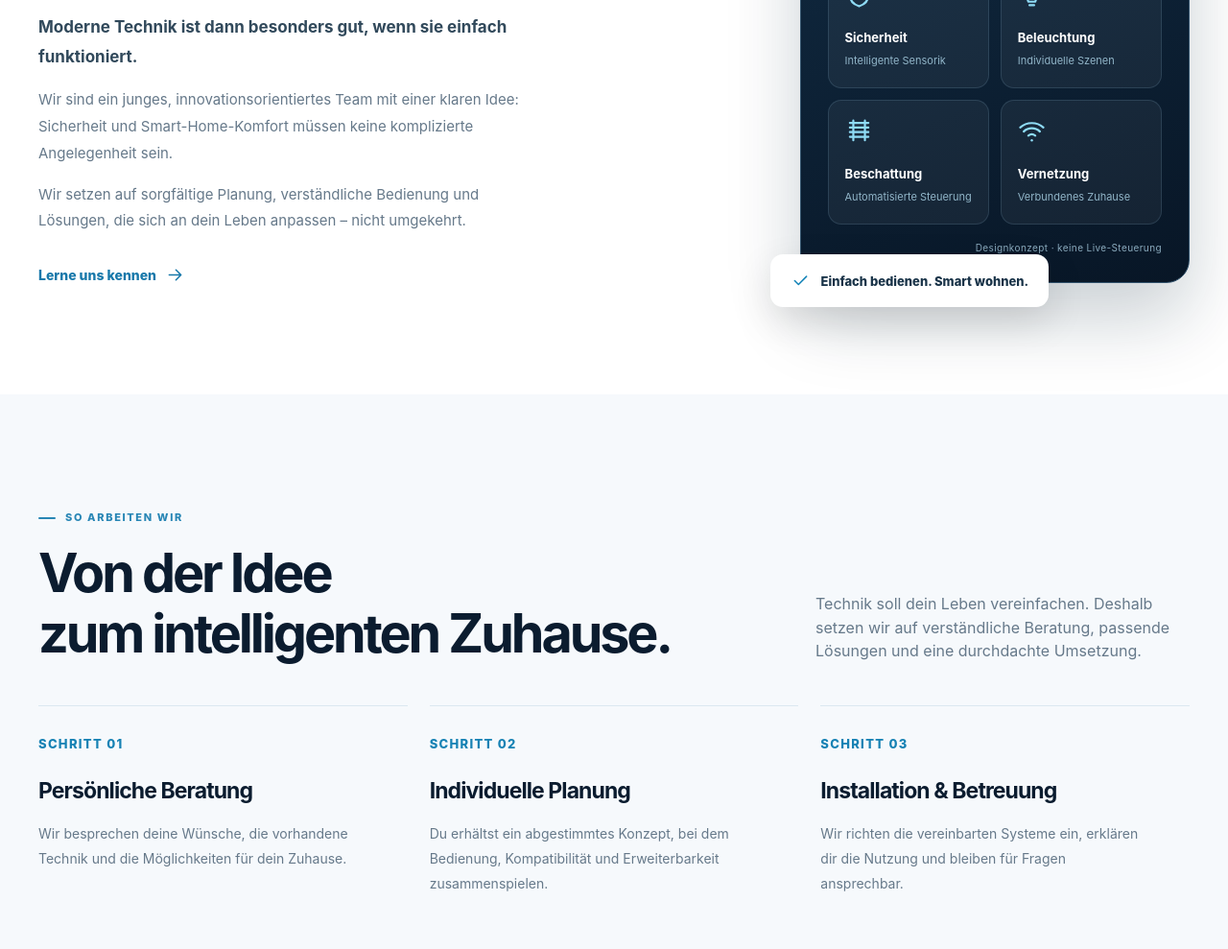
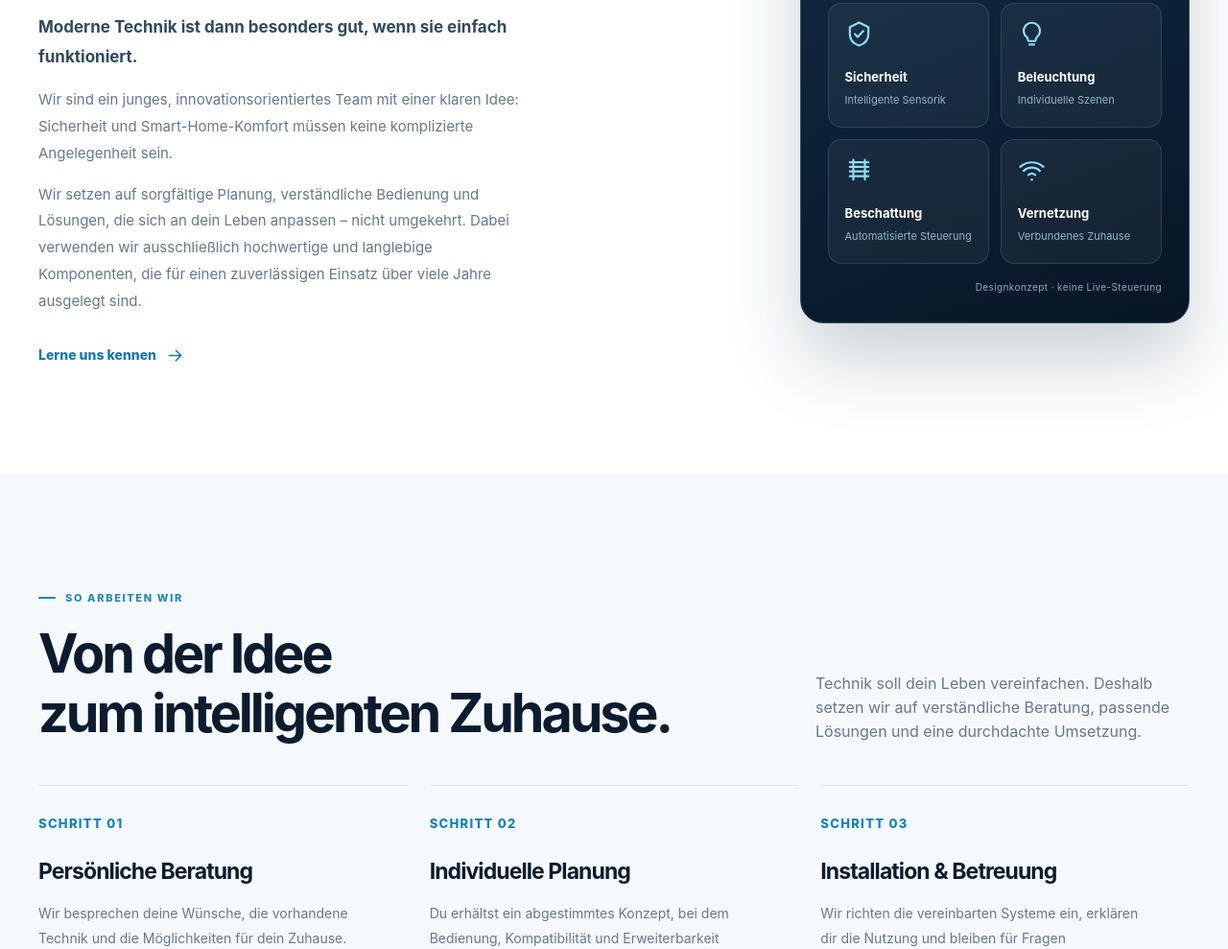
Before and after one commit to ilex1337/SmartHome, a plain HTML site: page ueber-uns.html in a window 1280 px wide. Shown: the part 1030-2019 px from the top of the page at 96% size. Drawn offline with Linux system fonts and the light colour scheme.

Commit message:
Add files via upload

```diff
--- a/ueber-uns.html
+++ b/ueber-uns.html
@@ -41,7 +41,7 @@
 <div class="page-banner-breadcrumb"><a href="index.html">Startseite</a><span aria-hidden="true">/</span><span>Über uns</span></div>
 <span class="eyebrow">Wir sind für dich da</span><h1 id="page-title">Technik mit Persönlichkeit.<br><em>Beratung mit Weitblick.</em></h1><p>Lerne SmartProtect kennen und erzähl uns, wie wir dein Zuhause sicherer und komfortabler machen können.</p></div><div class="page-banner-stamp" aria-hidden="true"><svg class="icon"><use href="#house"/></svg></div></div></section><section aria-labelledby="about-title" class="section about-section about-section--page" id="ueber-uns">
 <div class="container about-grid">
-<div class="reveal"><span class="eyebrow">Das ist SmartProtect</span><h2 id="about-title">Fortschritt, der sich nach Zuhause anfühlt.</h2><p class="about-lead">Moderne Technik ist dann besonders gut, wenn sie einfach funktioniert.</p><p>Wir sind ein junges, innovationsorientiertes Team mit einer klaren Idee: Sicherheit und Smart-Home-Komfort müssen keine komplizierte Angelegenheit sein.</p><p>Wir setzen auf sorgfältige Planung, verständliche Bedienung und Lösungen, die sich an dein Leben anpassen – nicht umgekehrt.</p><a class="about-link" href="kontakt.html#kontakt">Lerne uns kennen <svg class="icon"><use href="#arrow"></use></svg></a></div>
+<div class="reveal"><span class="eyebrow">Das ist SmartProtect</span><h2 id="about-title">Fortschritt, der sich nach Zuhause anfühlt.</h2><p class="about-lead">Moderne Technik ist dann besonders gut, wenn sie einfach funktioniert.</p><p>Wir sind ein junges, innovationsorientiertes Team mit einer klaren Idee: Sicherheit und Smart-Home-Komfort müssen keine komplizierte Angelegenheit sein.</p><p>Wir setzen auf sorgfältige Planung, verständliche Bedienung und Lösungen, die sich an dein Leben anpassen – nicht umgekehrt. Dabei verwenden wir ausschließlich hochwertige und langlebige Komponenten, die für einen zuverlässigen Einsatz über viele Jahre ausgelegt sind.</p><a class="about-link" href="kontakt.html#kontakt">Lerne uns kennen <svg class="icon"><use href="#arrow"></use></svg></a></div>
 <div aria-label="Beispielhafte Visualisierung einer Smart-Home-Steueroberfläche" class="mockup-wrap reveal">
 <div class="mockup">
 <div class="mockup-heading"><div><span class="mockup-overline">SmartProtect / Beispielansicht</span><strong>Mein Zuhause</strong></div><span class="mockup-weather"><svg class="icon"><use href="#sun"></use></svg> Smart Living</span></div>
@@ -49,7 +49,7 @@
 <div class="mockup-tiles"><div class="mockup-tile"><svg class="icon icon-lg"><use href="#shield"></use></svg><div><strong>Sicherheit</strong><small>Intelligente Sensorik</small></div></div><div class="mockup-tile"><svg class="icon icon-lg"><use href="#bulb"></use></svg><div><strong>Beleuchtung</strong><small>Individuelle Szenen</small></div></div><div class="mockup-tile"><svg class="icon icon-lg"><use href="#blinds"></use></svg><div><strong>Beschattung</strong><small>Automatisierte Steuerung</small></div></div><div class="mockup-tile"><svg class="icon icon-lg"><use href="#wifi"></use></svg><div><strong>Vernetzung</strong><small>Verbundenes Zuhause</small></div></div></div>
 <div class="mockup-foot">Designkonzept · keine Live-Steuerung</div>
 </div>
-<div class="about-float"><svg class="icon"><use href="#check"></use></svg> Einfach bedienen. Smart wohnen.</div>
+
 </div>
 </div>
 </section><section aria-labelledby="prozess-title" class="section process-section">
```
